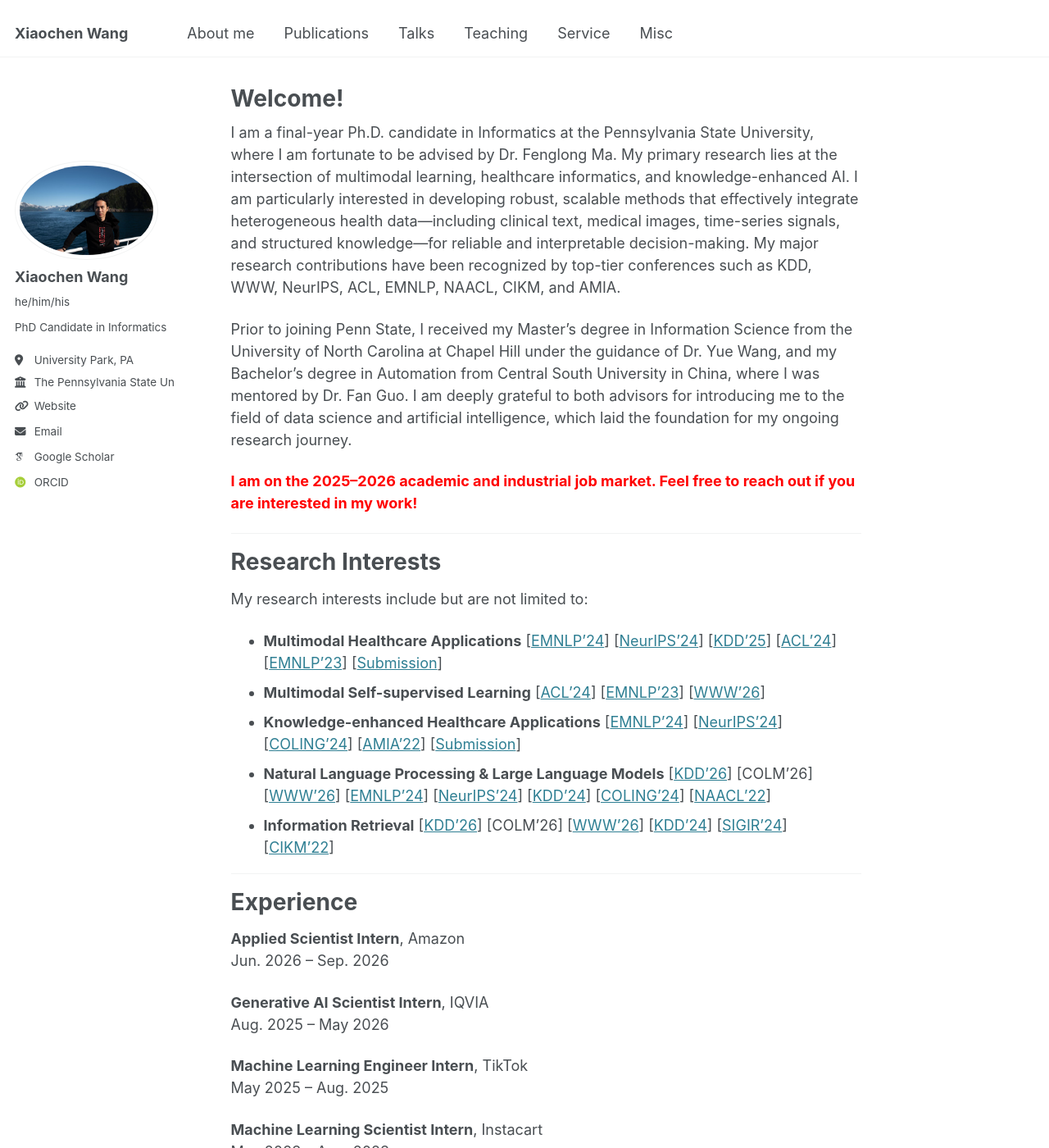
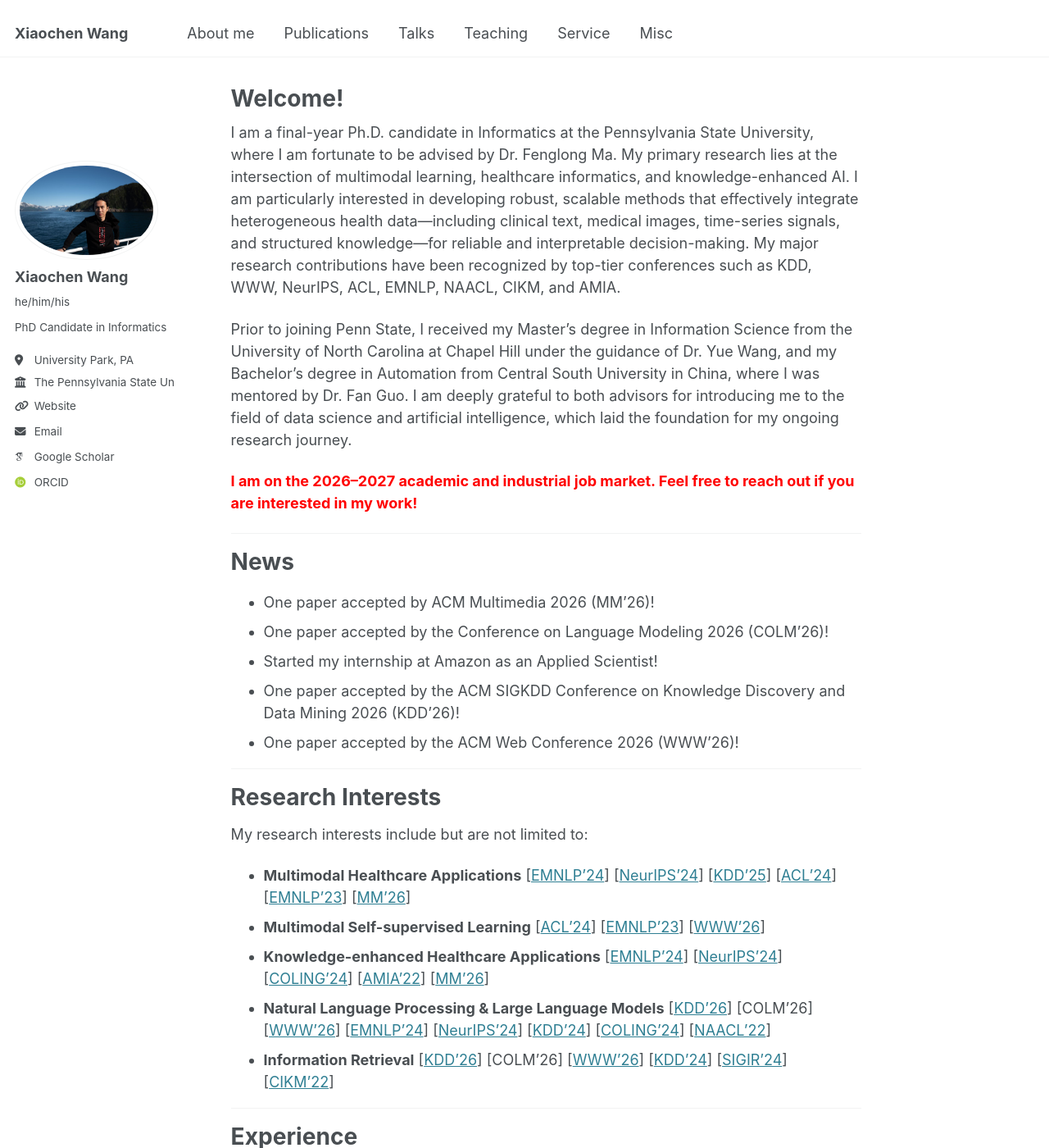
Before and after one commit to XiaochenWang-PSU/XiaochenWang-PSU.github.io, a Jekyll site: the page built from _pages/about.md, in a window 1280 px wide and 1400 px high. Shown: the whole window at 82% size. Built offline with Jekyll 4.4.1, drawn with Linux system fonts in a browser that asks for light colours; some web fonts are replaced.

Commit message:
Add News section, promote MM'26 paper, fix job market year
- Add News section to homepage
- Move MedMKG (MM'26) from submissions to accepted publications
- Update job market to 2026-2027

```diff
--- a/_pages/about.md
+++ b/_pages/about.md
@@ -14,10 +14,17 @@ I am a final-year Ph.D. candidate in Informatics at the Pennsylvania State Unive
 
 Prior to joining Penn State, I received my Master’s degree in Information Science from the University of North Carolina at Chapel Hill under the guidance of Dr. Yue Wang, and my Bachelor’s degree in Automation from Central South University in China, where I was mentored by Dr. Fan Guo. I am deeply grateful to both advisors for introducing me to the field of data science and artificial intelligence, which laid the foundation for my ongoing research journey.
 
-<span style="color:red">**I am on the 2025–2026 academic and industrial job market. Feel free to reach out if you are interested in my work!**</span>
+<span style="color:red">**I am on the 2026–2027 academic and industrial job market. Feel free to reach out if you are interested in my work!**</span>
 
+---
 
+# News
 
+- One paper accepted by ACM Multimedia 2026 (MM'26)!
+- One paper accepted by the Conference on Language Modeling 2026 (COLM'26)!
+- Started my internship at Amazon as an Applied Scientist!
+- One paper accepted by the ACM SIGKDD Conference on Knowledge Discovery and Data Mining 2026 (KDD'26)!
+- One paper accepted by the ACM Web Conference 2026 (WWW'26)!
 
 ---
 
@@ -25,9 +32,9 @@ Prior to joining Penn State, I received my Master’s degree in Information Scie
 
 My research interests include but are not limited to:
 
-- **Multimodal Healthcare Applications** \[[EMNLP'24](https://arxiv.org/pdf/2408.10276)\] \[[NeurIPS'24](https://arxiv.org/pdf/2408.09227)\] \[[KDD'25](https://dl.acm.org/doi/pdf/10.1145/3637528.3671836)\] \[[ACL'24](https://aclanthology.org/2024.acl-long.199.pdf)\] \[[EMNLP'23](https://aclanthology.org/2023.emnlp-main.171.pdf)\] \[[Submission](https://arxiv.org/pdf/2505.17214)\]
+- **Multimodal Healthcare Applications** \[[EMNLP'24](https://arxiv.org/pdf/2408.10276)\] \[[NeurIPS'24](https://arxiv.org/pdf/2408.09227)\] \[[KDD'25](https://dl.acm.org/doi/pdf/10.1145/3637528.3671836)\] \[[ACL'24](https://aclanthology.org/2024.acl-long.199.pdf)\] \[[EMNLP'23](https://aclanthology.org/2023.emnlp-main.171.pdf)\] \[[MM'26](https://arxiv.org/pdf/2505.17214)\]
 - **Multimodal Self-supervised Learning** \[[ACL'24](https://aclanthology.org/2024.acl-long.199.pdf)\] \[[EMNLP'23](https://aclanthology.org/2023.emnlp-main.171.pdf)\] \[[WWW'26](https://arxiv.org/pdf/2506.00261)\]
-- **Knowledge-enhanced Healthcare Applications** \[[EMNLP'24](https://arxiv.org/pdf/2408.10276)\] \[[NeurIPS'24](https://arxiv.org/pdf/2408.09227)\] \[[COLING'24](https://arxiv.org/pdf/2402.15700)\] \[[AMIA'22](https://pmc.ncbi.nlm.nih.gov/articles/PMC10148274/)\] \[[Submission](https://arxiv.org/pdf/2505.17214)\]
+- **Knowledge-enhanced Healthcare Applications** \[[EMNLP'24](https://arxiv.org/pdf/2408.10276)\] \[[NeurIPS'24](https://arxiv.org/pdf/2408.09227)\] \[[COLING'24](https://arxiv.org/pdf/2402.15700)\] \[[AMIA'22](https://pmc.ncbi.nlm.nih.gov/articles/PMC10148274/)\] \[[MM'26](https://arxiv.org/pdf/2505.17214)\]
 - **Natural Language Processing & Large Language Models** \[[KDD'26](https://arxiv.org/pdf/2606.26458)\] \[COLM'26\] \[[WWW'26](https://arxiv.org/pdf/2506.00261)\] \[[EMNLP'24](https://arxiv.org/pdf/2408.10276)\] \[[NeurIPS'24](https://arxiv.org/pdf/2408.09227)\] \[[KDD'24](https://dl.acm.org/doi/pdf/10.1145/3637528.3671630)\] \[[COLING'24](https://arxiv.org/pdf/2402.15700)\] \[[NAACL'22](https://aclanthology.org/2022.naacl-main.156.pdf)\]
 - **Information Retrieval** \[[KDD'26](https://arxiv.org/pdf/2606.26458)\] \[COLM'26\] \[[WWW'26](https://arxiv.org/pdf/2506.00261)\] \[[KDD'24](https://dl.acm.org/doi/pdf/10.1145/3637528.3671630)\] \[[SIGIR'24](https://dl.acm.org/doi/pdf/10.1145/3626772.3657751)\] \[[CIKM'22](https://ils.unc.edu/~wangyue/pub/CIKM2022-Hou.pdf)\]
 
```
Also changed, not shown: _pages/publication_custom.md (+4 -4 lines).
